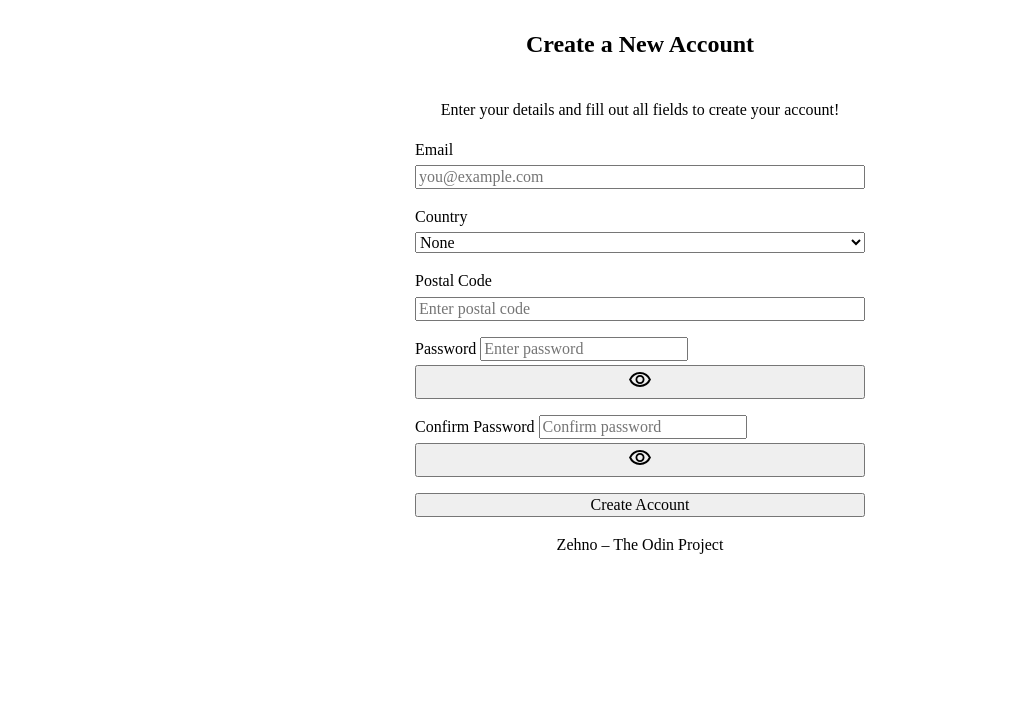
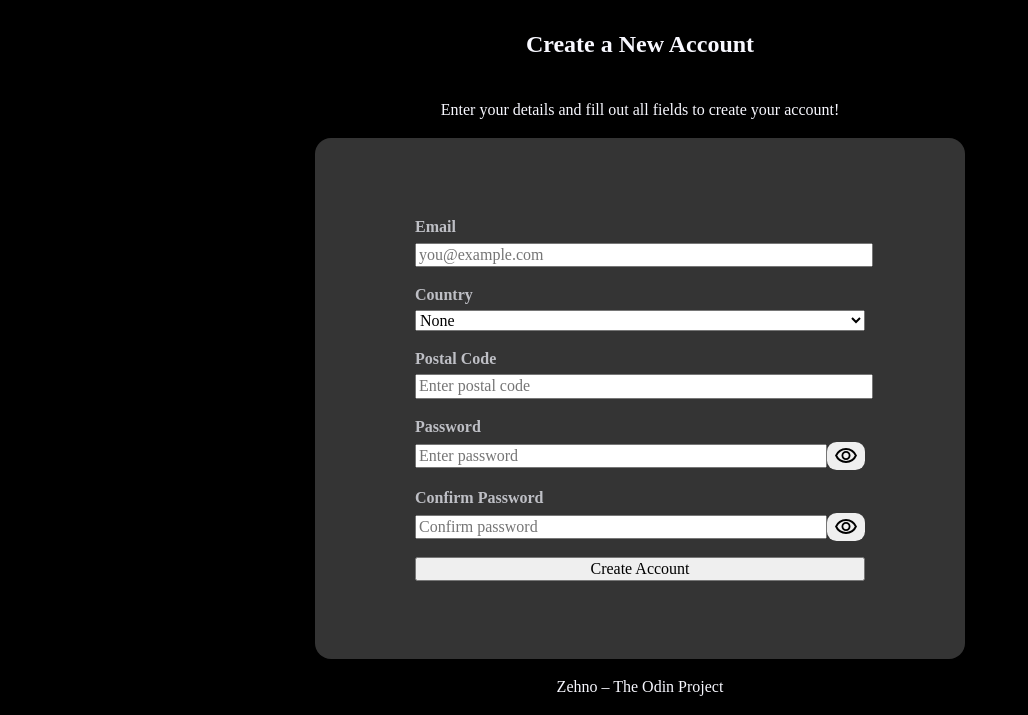
Before and after one commit to Zehnooo/TOP-form-validation, a website: page index.html in a window 1280 px wide. Shown: the part 85-800 px from the top of the page, without its empty margins (0-1028 px from the left). Drawn offline with Linux system fonts and the light colour scheme.

Commit message:
Started adding colors and fonts

```diff
--- a/index.html
+++ b/index.html
@@ -6,6 +6,9 @@
     <title>Document</title>
     <link rel="stylesheet" href="normalize.css">
     <link rel="stylesheet" href="styles.css">
+    <link rel="preconnect" href="https://fonts.googleapis.com">
+    <link rel="preconnect" href="https://fonts.gstatic.com" crossorigin>
+    <link href="https://fonts.googleapis.com/css2?family=Noto+Sans+Mono:wght@100..900&family=Noto+Sans:ital,wght@0,100..900;1,100..900&display=swap" rel="stylesheet">
 </head>
 <body>
 
@@ -14,6 +17,7 @@
     <div id="container">
     <h2>Create a New Account</h2>
     <p>Enter your details and fill out all fields to create your account!</p>
+    <div id="form-container">
     <form id="cust-form" novalidate>
         <div class="field-group">
             <label for="email-input">Email</label>
@@ -31,24 +35,25 @@
             <span id="postal-code-msg"></span>
         </div>
         <div class="field-group">
+            <label for="password-input">Password</label>
             <div class="pw-group">
-            <label for="password-input">Password</label>
             <input type="password" id="password-input" name="password" placeholder="Enter password" required>
+                <button id="password-show" type="button"></button>
             </div>
-            <button id="password-show" type="button"></button>
+
             <span id="password-msg"></span>
         </div>
         <div class="field-group">
+            <label for="password-confirm-input">Confirm Password</label>
             <div class="pw-group">
-                <label for="password-confirm-input">Confirm Password</label>
                 <input type="password" id="password-confirm-input" name="passwordConfirm" placeholder="Confirm password" required>
-
+                <button id="password-confirm-show" type="button"></button>
             </div>
-            <button id="password-confirm-show" type="button"></button>
             <span id="password-confirm-msg"></span>
         </div>
         <button id="create-account" type="submit">Create Account</button>
     </form>
+    </div>
     </div>
     <footer><p>Zehno – The Odin Project</p></footer>
 </div>
--- a/main.js
+++ b/main.js
@@ -311,6 +311,7 @@ function displayMessages(messageSlots){
         console.log(key, val);
         const slot = messageSlots[key];
         slot.textContent = val;
+        slot.classList.add('msg');
     });
 }
 
--- a/styles.css
+++ b/styles.css
@@ -1,7 +1,29 @@
+:root {
+    --bg: #000000;
+    --bg-alt: #343434;
+    --text: #F8F8FF;
+    --text-alt: #BEBFC5;
+    --border: #BEBFC5;
+    --btn: hsl(212, 100%, 14%, 1);
+    --btn-hov: hsl(212, 100%, 14%, .8);
+    --inp: #000000;
+    --inp-hov: #343434;
+    --err: #FF0800;
+    --suc: #00563B;
+    --rad-sml: .4rem;
+    --rad-med: .6rem;
+    --rad-lrg: 1rem;
+}
+
 
 body {
     min-height: 100vh;
     line-height: 1.5;
+    background: var(--bg);
+    background-size: cover;
+    background-repeat: no-repeat;
+    margin: 0;
+    color: var(--text);
 }
 
 header, footer {
@@ -14,7 +36,7 @@ footer {
 
 #main {
     width: 100%;
-    height: 100%;
+    height: 100vh;
     display: flex;
     justify-content: space-between;
     flex-direction: column;
@@ -25,7 +47,21 @@ footer {
     height: 100%;
     display: flex;
     flex-direction: column;
+    justify-content: flex-start;
     align-items: center;
+
+}
+
+#form-container {
+    display: flex;
+    flex-direction: column;
+    align-items: center;
+    width: 100%;
+    height: 100%;
+    max-width: 650px;
+    max-height: 800px;
+    background: var(--bg-alt);
+    border-radius: var(--rad-lrg);
 }
 
 form {
@@ -35,7 +71,14 @@ form {
     max-width: 450px;
     gap: .8rem;
     height: 100%;
-    justify-content: space-evenly;
+    max-height: 600px;
+    justify-content: center;
+    padding: 1rem;
+}
+
+form label {
+    color: var(--text-alt);
+    font-weight: 600;
 }
 
 form .field-group {
@@ -44,11 +87,46 @@ form .field-group {
     gap: .2rem;
 }
 
+form .pw-group {
+    display: flex;
+    align-items: center;
+    justify-content: space-between;
+}
+
+form input, form select {
+    width: 100%;
+
+}
+
 .pw {
-
+    border: 1px solid transparent;
+    border-radius: var(--rad-med);
+    display: inline-flex;
+    justify-content: center;
+    align-items: center;
 }
 
 .pw svg {
     pointer-events: none;
     fill: black;
 }
+
+.msg {
+    font-family: "Noto Sans Mono", monospace;
+    font-optical-sizing: auto;
+    font-weight: 300;
+    font-style: normal;
+    font-variation-settings:
+            "wdth" 100;
+    color: var(--text-alt);
+    font-size: 12px;
+}
+
+.valid-msg {
+    background: var(--suc);
+}
+
+.invalid-msg {
+
+    background: var(--err);
+}
```
